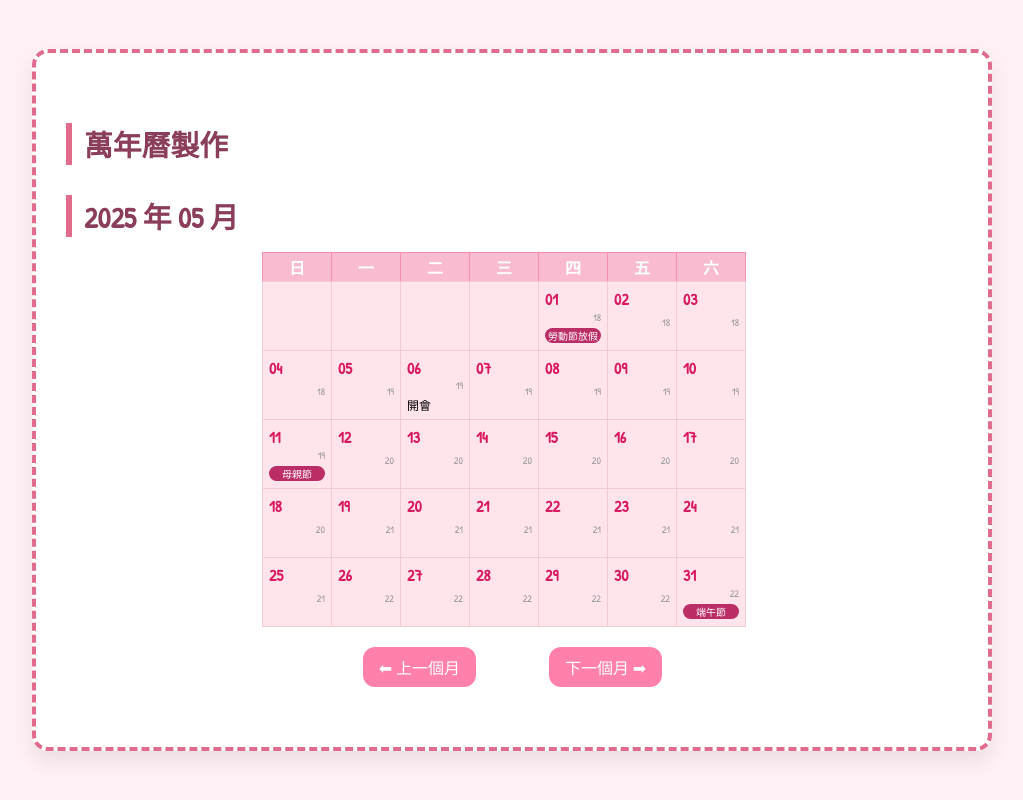
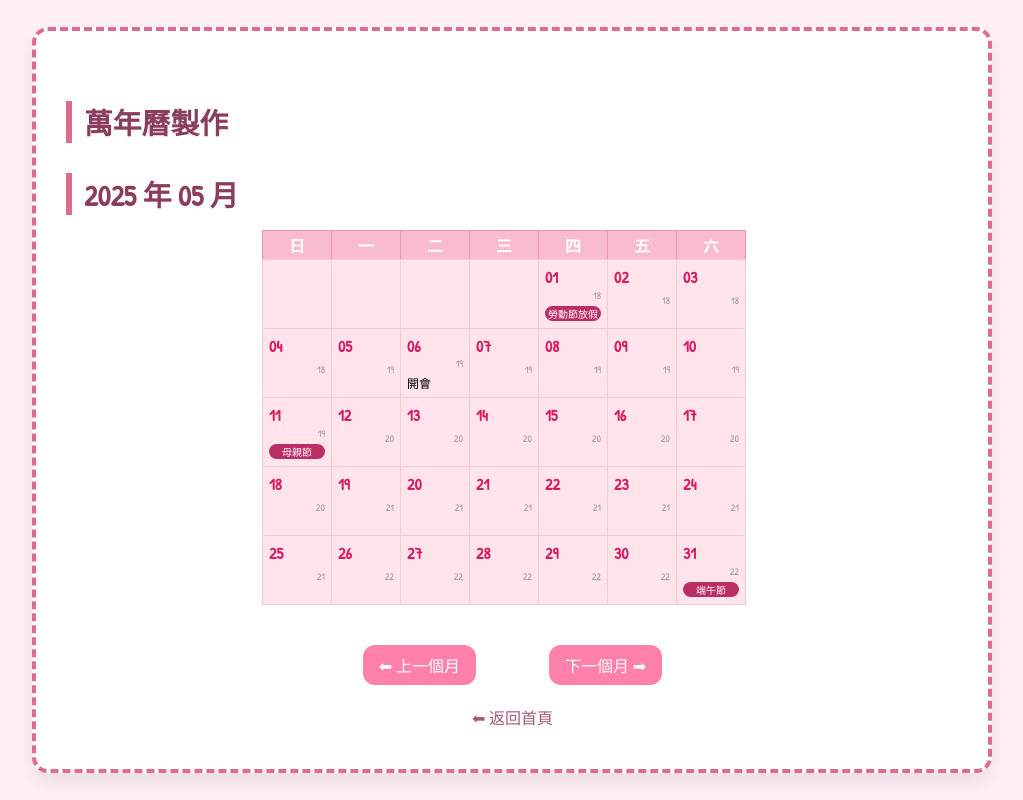
Before and after one commit to cc21723/PHP-course-operation, a PHP site: page /GetPost/calendar.php in a window 1280 px wide. Shown: the whole page, without its empty margins (128-1151 px from the left). Run offline with PHP 8.4, Linux system fonts and the light colour scheme.

Commit message:
增加返回首頁

```diff
--- a/GetPost/calendar.php
+++ b/GetPost/calendar.php
@@ -32,6 +32,17 @@
             box-shadow: 0 10px 20px rgba(0, 0, 0, 0.08);
             border: 4px dashed #E16B8C;
             text-align: left;
+        }
+
+        a{
+            text-decoration: none;
+            color: #a55a78;
+            display: block;
+            margin-top: 20px;
+            text-align: center;
+        }
+        a:hover{
+            color: #f78fb3;
         }
 
         /* 標題區 */
@@ -339,7 +350,7 @@
             <a href="?year=<?= $nextYear; ?>&month=<?= $nextMonth; ?>">下一個月 ➡</a>
         </div>
 
-
+        <a href="../index.php">⬅ 返回首頁</a>
     </div>
 </body>
 
```
Also changed, not shown: GetPost/bmi-input.php (+10 -0 lines), GetPost/calendar2.php (+13 -0 lines), GetPost/login.php (+9 -0 lines).
